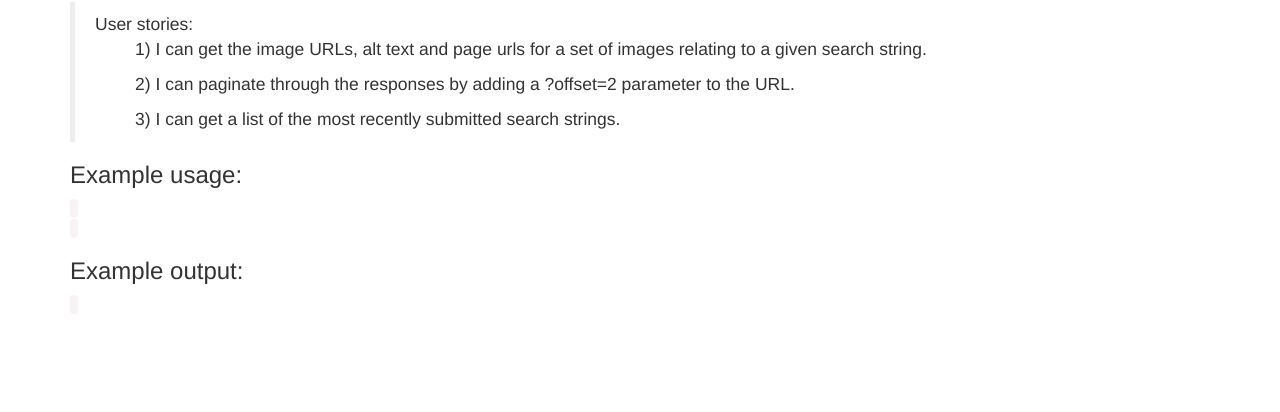
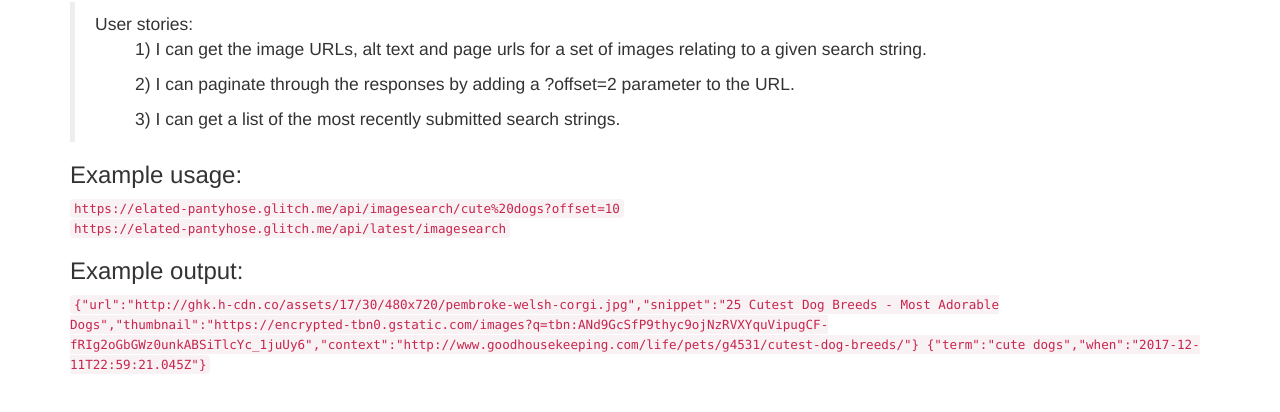
Before and after one commit to alex-m-williams/FCC-Image-Search-Abstraction-Layer, a website: page views/index.html in a window 1280 px wide. Shown: the part 108-520 px from the top of the page. Drawn offline with nearby package versions, Linux system fonts and the light colour scheme.

Commit message:
Added example usages to default route

```diff
--- a/views/index.html
+++ b/views/index.html
@@ -20,11 +20,12 @@
                 <ul>3) I can get a list of the most recently submitted search strings.</ul>
             </blockquote>
             <h3>Example usage:</h3>
-            <code></code><br>
-            <code></code>
+            <code>https://elated-pantyhose.glitch.me/api/imagesearch/cute%20dogs?offset=10</code><br>
+            <code>https://elated-pantyhose.glitch.me/api/latest/imagesearch</code>
             <h3>Example output:</h3>
             <code>
-
+                {"url":"http://ghk.h-cdn.co/assets/17/30/480x720/pembroke-welsh-corgi.jpg","snippet":"25 Cutest Dog Breeds - Most Adorable Dogs","thumbnail":"https://encrypted-tbn0.gstatic.com/images?q=tbn:ANd9GcSfP9thyc9ojNzRVXYquVipugCF-fRIg2oGbGWz0unkABSiTlcYc_1juUy6","context":"http://www.goodhousekeeping.com/life/pets/g4531/cutest-dog-breeds/"}
+                {"term":"cute dogs","when":"2017-12-11T22:59:21.045Z"}
             </code>
         </div>
    </body>
```
